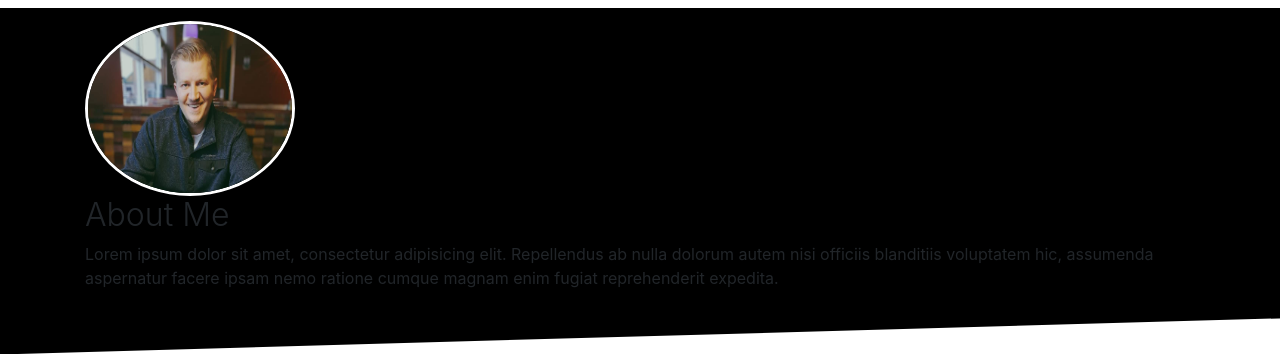
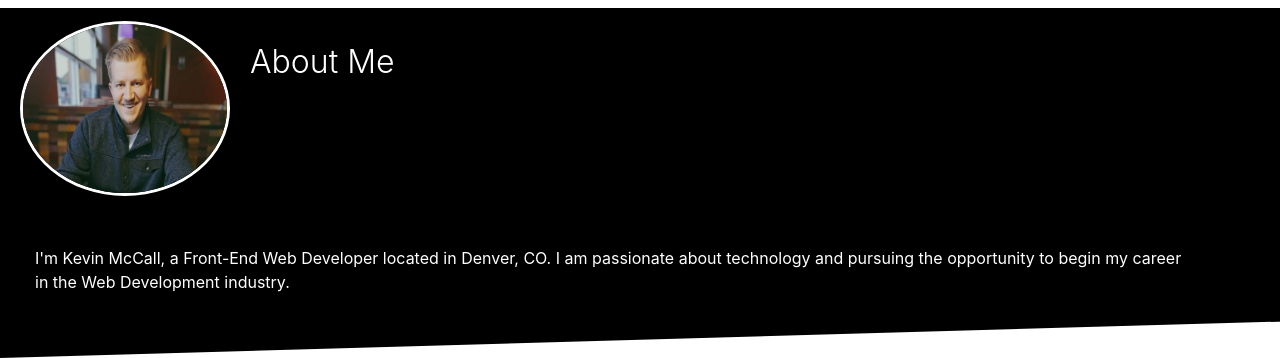
Before and after one commit to Nolanrulesroblox/Kevins-Portfolio, a plain HTML site: page index.html in a window 1280 px wide. Shown: the part 802-1160 px from the top of the page. Drawn offline with nearby package versions, Linux system fonts and the light colour scheme.

Commit message:
added about me section

```diff
--- a/index.html
+++ b/index.html
@@ -29,7 +29,8 @@
       <div class="container">
         <!--Saving this for a logo-->
         <!--a class="navbar-brand" href="#">Kevin McCall</a-->
-          <button class="navbar-toggler" type="button" data-toggle="collapse" data-target="#navbarcustom" aria-controls="navbarcustom" aria-expanded="false" aria-label="Toggle navigation">
+        <button class="navbar-toggler" type="button" data-toggle="collapse" data-target="#navbarcustom"
+          aria-controls="navbarcustom" aria-expanded="false" aria-label="Toggle navigation">
           <span class="navbar-toggler-icon"></span>
         </button>
         <div class="collapse navbar-collapse" id="navbarcustom">
@@ -68,10 +69,25 @@
   <!-- Page Content -->
   <main>
     <section class="py-5">
+      <div class="flexbox-container">
+        <!--Profile Picture-->
+        <div class="flexbox-item flexprofile">
+
+          <img src="images/ProfilePicture_1.jpg" class="profilepicture" alt="KevinMcCall">
+        </div>
+
+        <!--About Me Title-->
+        <div class="flexbox-item flextitle">
+          <h2 class="font-weight-light">About Me</h2>
+        </div>
+
+        <!--About me info-->
         <div class="container">
-      <img src="images/ProfilePicture_1.jpg" class="profilepicture" alt="KevinMcCall">
-      <h2 class="font-weight-light">About Me</h2>
-      <p>Lorem ipsum dolor sit amet, consectetur adipisicing elit. Repellendus ab nulla dolorum autem nisi officiis blanditiis voluptatem hic, assumenda aspernatur facere ipsam nemo ratione cumque magnam enim fugiat reprehenderit expedita.</p>
+        <div class="flexbox-item flexaboutme">
+          <p>I'm Kevin McCall, a Front-End Web Developer located in Denver, CO. I am passionate about technology and
+            pursuing the opportunity to begin my career in the Web Development industry.</p>
+      </div>
+      </div>
       </div>
     </section>
 
--- a/style.css
+++ b/style.css
@@ -59,3 +59,31 @@
     clip-path: polygon(0 0, 1600px 0, 1600px 87%, 0 100%);
     background-color: #000000;
 }
+
+.flexbox-container {
+    display: flex;
+    flex-wrap: wrap;
+  }
+
+  .flexprofile {
+    display: flex;
+    margin-left: 20px;
+
+  }
+
+  .flextitle {
+    display: flex;
+    align-items: center;
+    padding-left: 20px;
+    margin-top: -120px;
+    color: #ffffff;
+
+
+  }
+
+  .flexaboutme {
+    margin-left: -50px;
+    margin-top: 50px;
+    align-self: center;
+    color: #ffffff
+  }
```
Lines whose indentation alone changed are shown as unchanged.
